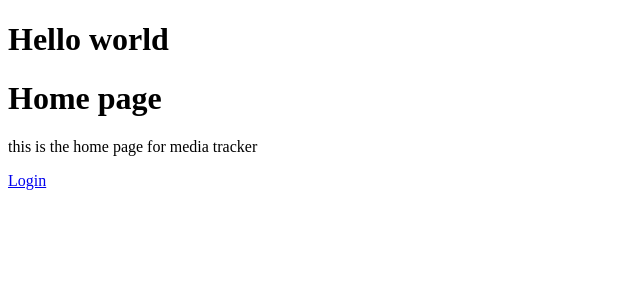
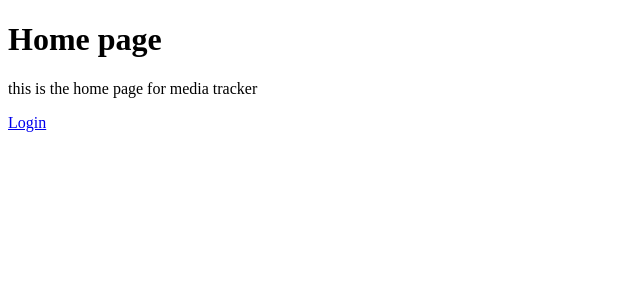
Before and after one commit to dhruvarayasam/media-tracker, an Angular app in the folder client/: page / in a window 1280 px wide. Shown: the top 300 px of the page, without its empty margins (0-640 px from the left). Built offline with nearby package versions, Linux system fonts and the light colour scheme.

Commit message:
profile jawn

```diff
--- a/client/src/app/app.component.html
+++ b/client/src/app/app.component.html
@@ -11,7 +11,6 @@
 
 
 
-<h1>Hello world</h1>
 @if (!isAuthenticated) {
   <div>
   <h1>Home page</h1>
@@ -22,6 +21,7 @@
 
   <div>
     <h1>Ur locked in vro</h1>
+    <a [attr.href]="baseURL + '/profile'">Profile</a>
     <a [attr.href]="baseURL + '/logout'">Logout</a>
   </div>
 }
--- a/client/src/app/app.component.ts
+++ b/client/src/app/app.component.ts
@@ -26,7 +26,4 @@ export class AppComponent implements OnInit {
 
     });
   }
-
-
-
 }
```
